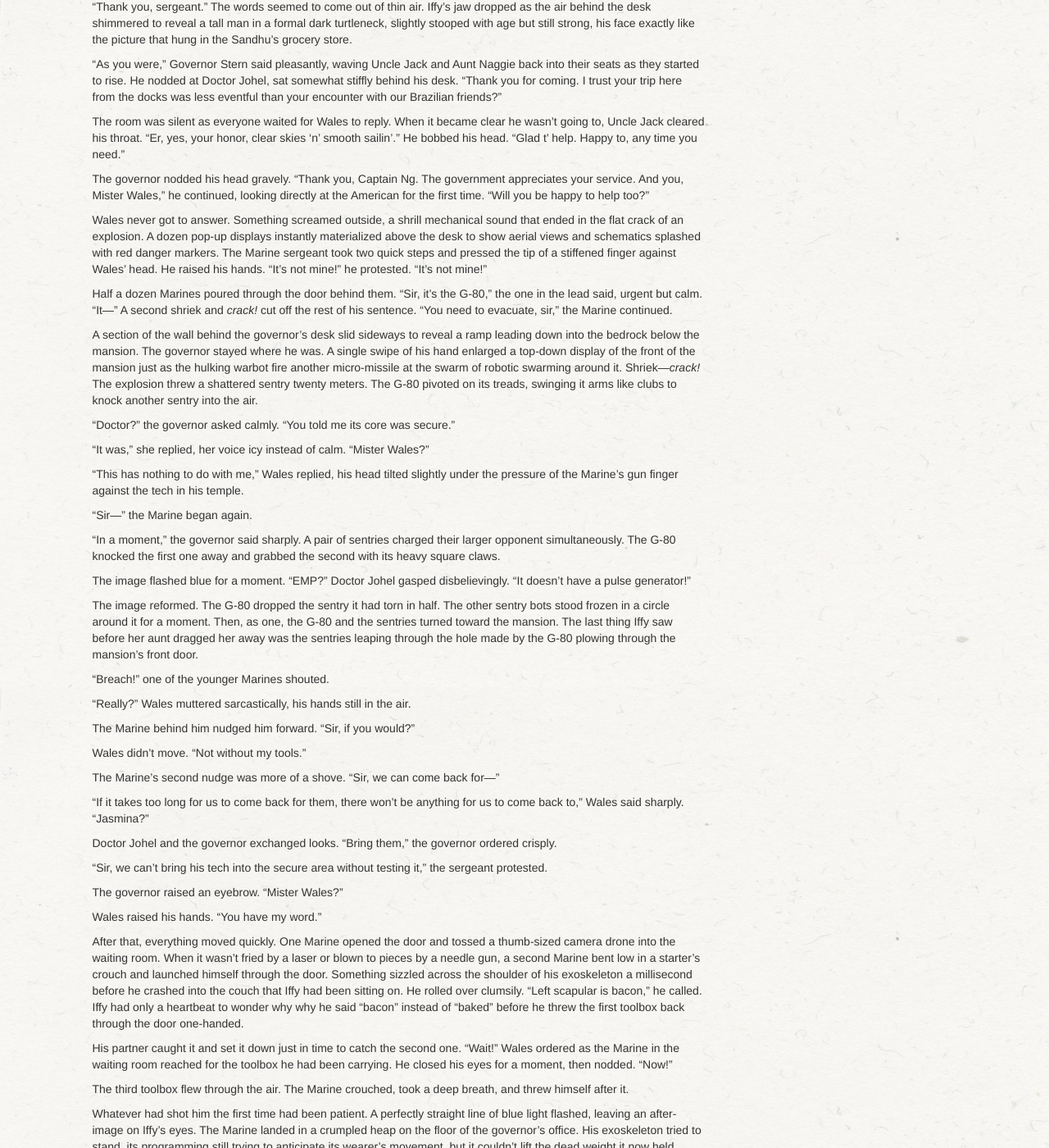
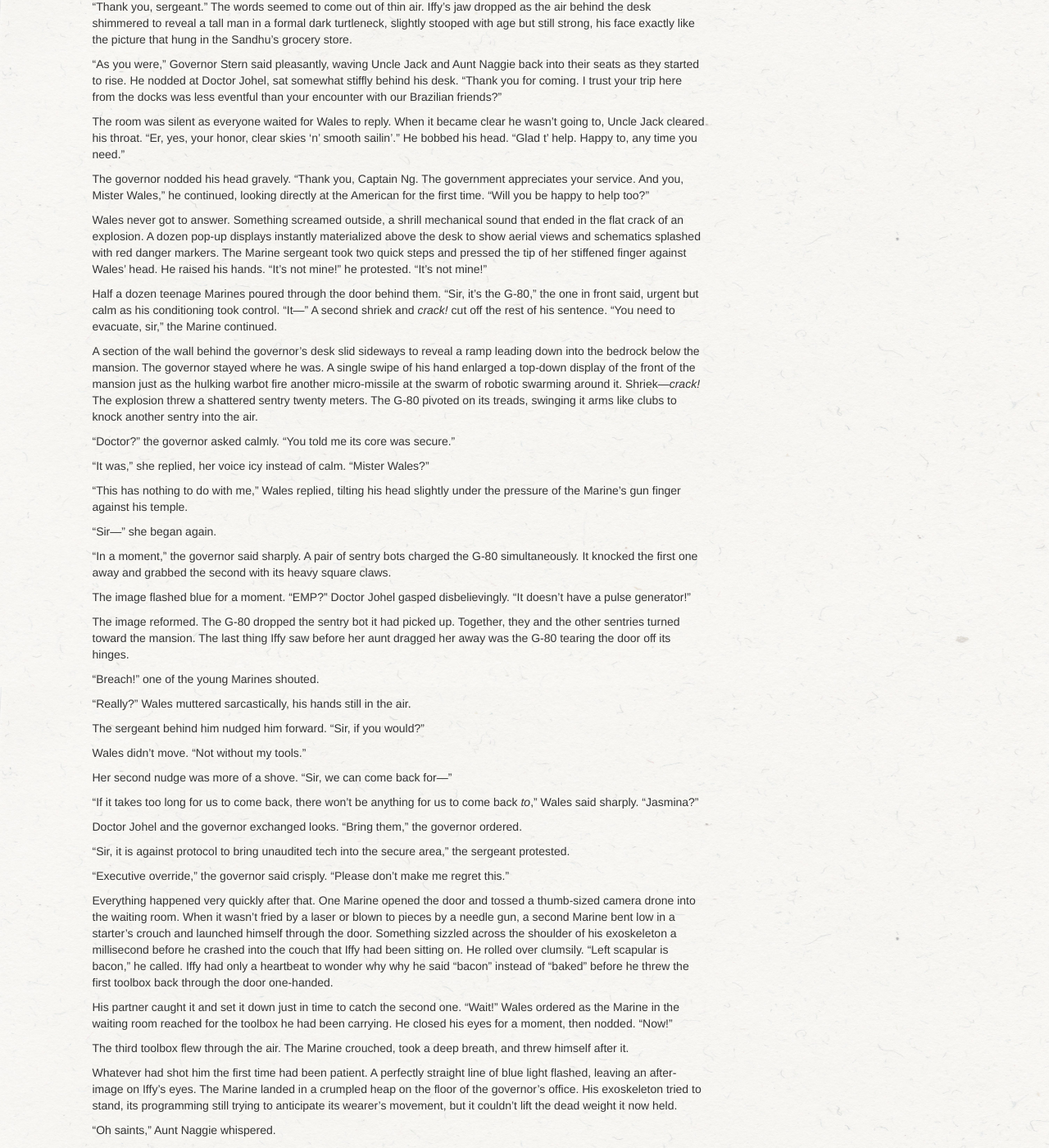
Before and after one commit to gvwilson/sensibleadventures, a Jekyll site: the page built from nardica/nardica.md, in a window 1280 px wide and 1400 px high, scrolled down 32442 px. Shown: the whole window at 82% size. Built offline with Jekyll 4.4.1, drawn with Linux system fonts in a browser that asks for light colours; nearby versions of some CDN libraries; library files that are not in the unit come from our copies; some of the changed text lies outside the part shown.

Commit message:
Minor tidying up

```diff
--- a/nardica/nardica.md
+++ b/nardica/nardica.md
@@ -3422,14 +3422,14 @@
 A dozen pop-up displays instantly materialized above the desk
 to show aerial views and schematics splashed with red danger markers.
 The Marine sergeant took two quick steps
-and pressed the tip of a stiffened finger against Wales' head.
+and pressed the tip of her stiffened finger against Wales' head.
 He raised his hands.
 "It's not mine!" he protested.
 "It's not mine!"
 
-Half a dozen Marines poured through the door behind them.
-"Sir, it's the G-80," the one in the lead said,
-urgent but calm.
+Half a dozen teenage Marines poured through the door behind them.
+"Sir, it's the G-80," the one in front said,
+urgent but calm as his conditioning took control.
 "It---"
 A second shriek and *crack!* cut off the rest of his sentence.
 "You need to evacuate, sir," the Marine continued.
@@ -3453,61 +3453,56 @@
 "Mister Wales?"
 
 "This has nothing to do with me," Wales replied,
-his head tilted slightly under the pressure of the Marine's gun finger
-against the tech in his temple.
-
-"Sir---" the Marine began again.
+tilting his head slightly
+under the pressure of the Marine's gun finger against his temple.
+
+"Sir---" she began again.
 
 "In a moment," the governor said sharply.
-A pair of sentries charged their larger opponent simultaneously.
-The G-80 knocked the first one away and grabbed the second with its heavy square claws.
+A pair of sentry bots charged the G-80 simultaneously.
+It knocked the first one away and grabbed the second with its heavy square claws.
 
 The image flashed blue for a moment.
 "EMP?" Doctor Johel gasped disbelievingly.
 "It doesn't have a pulse generator!"
 
 The image reformed.
-The G-80 dropped the sentry it had torn in half.
-The other sentry bots stood frozen in a circle around it for a moment.
-Then,
-as one,
-the G-80 and the sentries turned toward the mansion.
+The G-80 dropped the sentry bot it had picked up.
+Together,
+they and the other sentries turned toward the mansion.
 The last thing Iffy saw before her aunt dragged her away
-was the sentries leaping through the hole
-made by the G-80 plowing through the mansion's front door.
-
-"Breach!" one of the younger Marines shouted.
+was the G-80 tearing the door off its hinges.
+
+"Breach!" one of the young Marines shouted.
 
 "Really?" Wales muttered sarcastically,
 his hands still in the air.
 
-The Marine behind him nudged him forward.
+The sergeant behind him nudged him forward.
 "Sir, if you would?"
 
 Wales didn't move.
 "Not without my tools."
 
-The Marine's second nudge was more of a shove.
+Her second nudge was more of a shove.
 "Sir, we can come back for---"
 
-"If it takes too long for us to come back for them,
-there won't be anything for us to come back to,"
+"If it takes too long for us to come back,
+there won't be anything for us to come back *to*,"
 Wales said sharply.
 "Jasmina?"
 
 Doctor Johel and the governor exchanged looks.
-"Bring them," the governor ordered crisply.
-
-"Sir, we can't bring his tech into the secure area without testing it,"
+"Bring them," the governor ordered.
+
+"Sir, it is against protocol to bring unaudited tech into the secure area,"
 the sergeant protested.
 
-The governor raised an eyebrow.
-"Mister Wales?"
-
-Wales raised his hands.
-"You have my word."
-
-After that, everything moved quickly.
+"Executive override,"
+the governor said crisply.
+"Please don't make me regret this."
+
+Everything happened very quickly after that.
 One Marine opened the door
 and tossed a thumb-sized camera drone into the waiting room.
 When it wasn't fried by a laser or blown to pieces by a needle gun,
@@ -3848,16 +3843,15 @@
 who else knows?"
 
 Wales exhaled slowly.
-"China,"
+"Nova Zembla,"
 he admitted.
-"It's China-over-the-Sea,
-or at least,
+"Or at least,
 one of its factions or subroutines.
 Who knows how it thinks?"
 
 "Who indeed?"
 the governor echoed.
-"And why would humanity's only friend among the machines
+"And why would humanity's only ally among the machines
 be so interested in you?"
 
 "Because I stole something from it,"
@@ -3880,9 +3874,8 @@
 
 The governor waved at Iffy and her foster parents.
 "Take the Kwans back to their ship.
-You can resupply while you wait at city expense,"
-he continued as Uncle Jack opened his mouth.
-"Mister Wales, you'll be our guest here
-while we determine what action we should take next.
-Now if you'll excuse me,
-I need to tell Private Wen's family he isn't coming home."
+You can resupply while you wait for us to decide what to do,"
+he continued as Uncle Jack opened his mouth to protest.
+"Mister Wales, you'll be our guest here.
+Now if you'll all excuse me,
+I need to tell Private Shirido's family he isn't coming home."
```
Also changed, not shown: other parts of nardica/nardica.md (+4 -4 lines).
